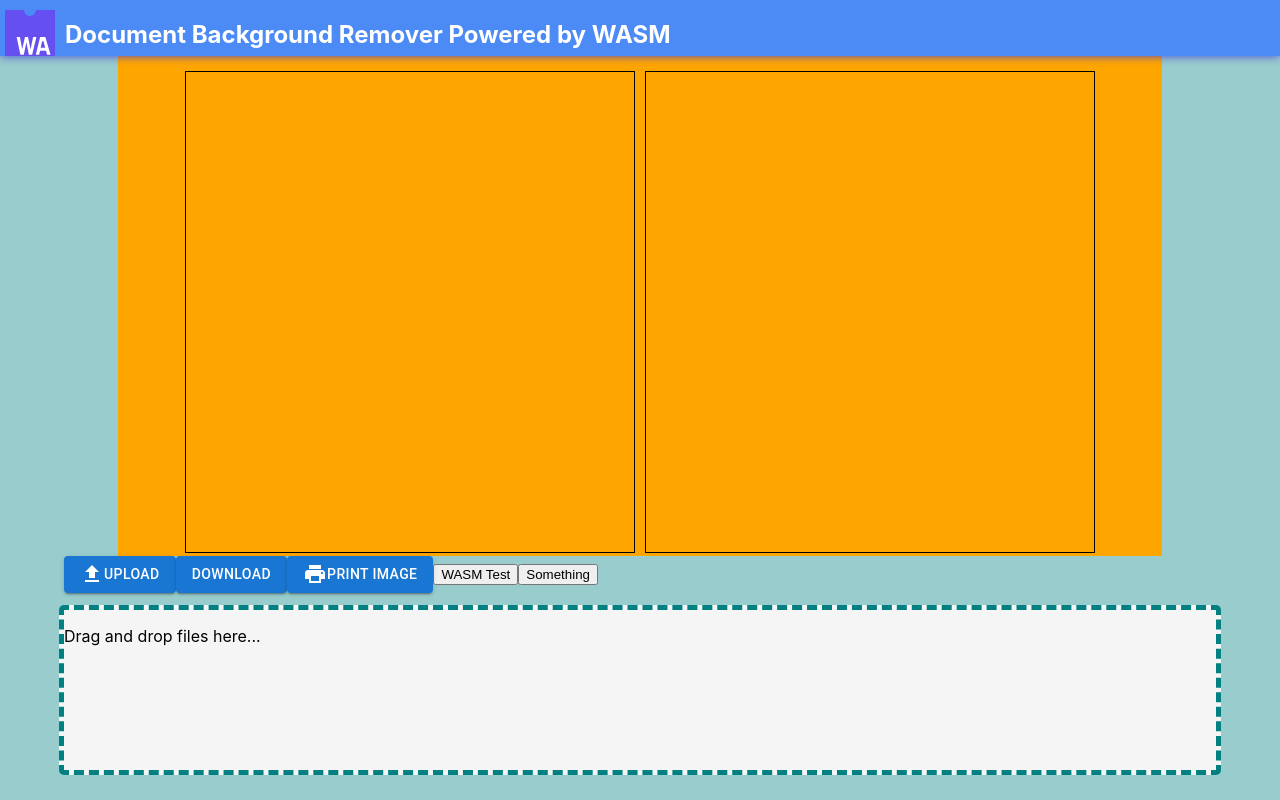
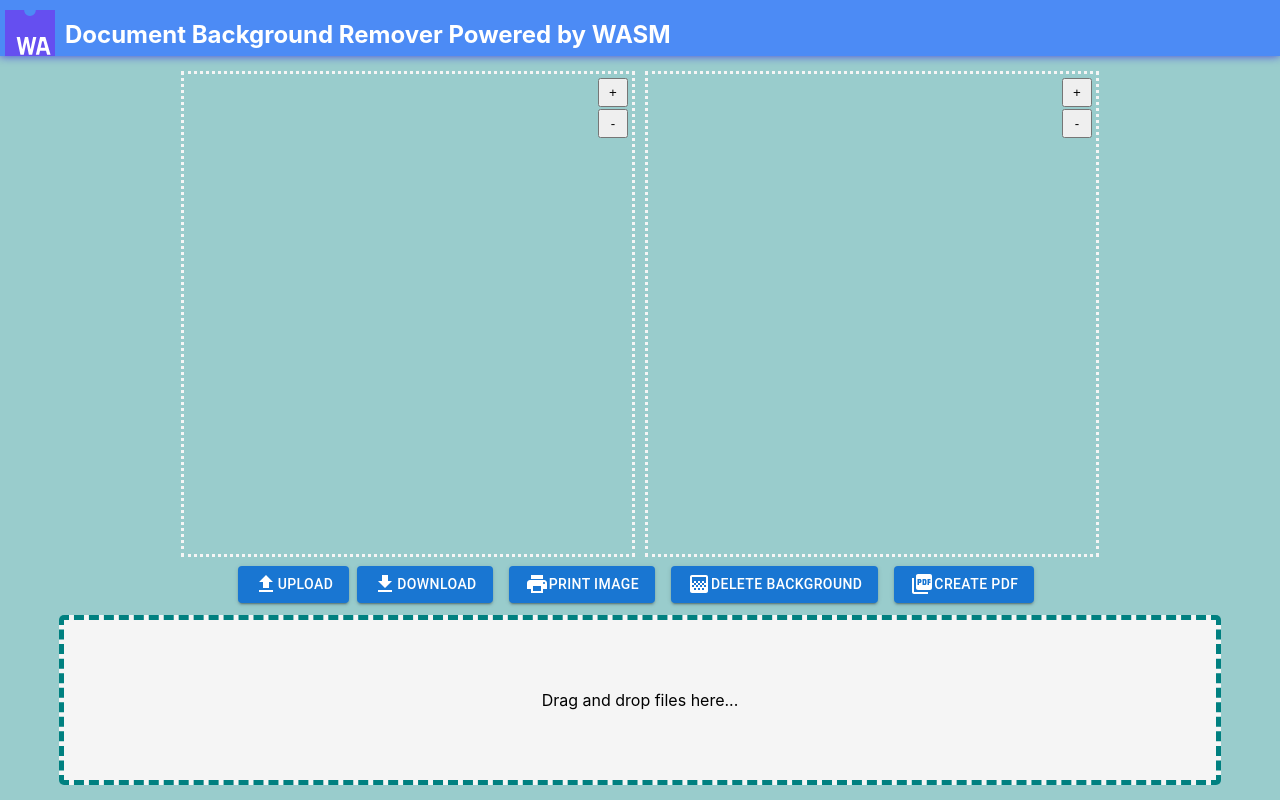
Before and after one commit to t1kjui/React-Wasm-Document-Background-Remover, a React app: page / in a window 1280 px wide. Built offline with nearby package versions, Linux system fonts and the light colour scheme.

Commit message:
Added pdf creation and canvas control buttons

```diff
--- a/src/components/Dropzone.css
+++ b/src/components/Dropzone.css
@@ -29,15 +29,34 @@ body {
 
   display: flex;
   justify-content: center;
+}
 
-  background: orange;
+#leftCanvas {
+  position: relative;
+}
+
+#rightCanvas {
+  position: relative;
+}
+
+.canvasInputWrapper {
+  position: absolute;
+  width: 30px;
+  top: 12px;
+  right: 12px;
+}
+
+.canvasInput {
+  padding: 5px;
+  width: 30px;
+  margin: 0px 0px 2px 0px;
 }
 
 #viewport {
   height: 60vh;
   width: 35vw;
   margin: 5px;
-  border: 1px solid black;
+  border: 3px dotted whitesmoke;
 
 }
 
@@ -45,7 +64,7 @@ body {
   height: 60vh;
   width: 35vw;
   margin: 5px;
-  border: 1px solid black;
+  border: 3px dotted whitesmoke;
 }
 
 
@@ -58,6 +77,17 @@ body {
 
 #controls {
   width: 90vw;
+  margin: auto;
+  padding-top: 10px;
+  text-align: center;
+}
+
+.controllButton {
+  margin-left: 5px;
+  margin-right: 5px;
+}
+
+#instructions {
   margin: auto;
 }
 
--- a/src/components/Dropzone.jsx
+++ b/src/components/Dropzone.jsx
@@ -6,6 +6,9 @@ import './Dropzone.css'
 import { Button, Icon, Switch } from '@mui/material';
 import PrintIcon from '@mui/icons-material/Print';
 import FileUploadIcon from '@mui/icons-material/FileUpload';
+import PictureAsPdfIcon from '@mui/icons-material/PictureAsPdf';
+import GradientIcon from '@mui/icons-material/Gradient';
+import FileDownloadIcon from '@mui/icons-material/FileDownload';
 
 import { jsPDF } from "jspdf";
 import { downloadZip } from "client-zip"
@@ -261,9 +264,19 @@ export default function Dropzone() {
 
     function createPDF() {
       const doc = new jsPDF();
-
-      doc.text("Hello world!", 10, 10);
-      doc.save("a4.pdf");
+      for (let i = 0; i < files.length; i++) {
+        let newImage = new Image();
+        newImage.src = files[i].URL;
+        if (newImage.width > newImage.height) {
+          doc.addPage([newImage.width,newImage.height],'l');
+          doc.addImage(newImage, 'bmp',0,0,newImage.width,newImage.height);
+        } else {
+          doc.addPage([newImage.width,newImage.height],'w');
+          doc.addImage(newImage, 'bmp',0,0,newImage.width,newImage.height);
+        }
+      }
+      doc.deletePage(1);
+      doc.save("WASMImages.pdf");
     }
 
     // let zip = JSZip();
@@ -305,8 +318,20 @@ export default function Dropzone() {
         </div>
       </div>
       <div id="canvas_wrapper">
-        <canvas id="viewport" />
-        <canvas id="cropViewport" />
+        <div id="leftCanvas">
+          <canvas id="viewport" />
+          <div className="canvasInputWrapper">
+            <input className="canvasInput" type="button" id="plus" value="+" />
+            <input type="button" id="minus" className="canvasInput" value="-" />
+          </div>
+        </div>
+        <div id="rightCanvas">
+          <canvas id="cropViewport" />
+          <div className="canvasInputWrapper">
+            <input className="canvasInput" type="button" id="plus" value="+" />
+            <input type="button" id="minus" className="canvasInput" value="-" />
+          </div>
+        </div>
       </div>
 
       <div id='controls'>
@@ -323,13 +348,20 @@ export default function Dropzone() {
               uploadButtonHandler(event)
             }} />
         </Button>
-        <Button type='button' variant='contained' onClick={downloadAllZip}>Download</Button>
-        <Button type='button' variant='contained' onClick={print}>
+        <Button sx={{ mx: 1 }} type='button' variant='contained' onClick={downloadAllZip}>
+          <Icon component={FileDownloadIcon}/>
+          Download</Button>
+        <Button sx={{ mx: 1 }} type='button' variant='contained' onClick={print}>
           <Icon component={PrintIcon} />
           Print Image
         </Button>
-        <button type='button' onClick={testWasm}>WASM Test</button>
-        <button type='button' onClick={createPDF}>Something</button>
+        <Button sx={{ mx: 1 }} type='button' variant='contained' onClick={testWasm}>
+          <Icon component={GradientIcon}/>
+          Delete Background</Button>
+        <Button sx={{ mx: 1 }} className='controllButton' type='button' variant='contained' onClick={createPDF}>
+          <Icon component={PictureAsPdfIcon}/>
+          Create PDF
+        </Button>
       </div>
       <div id="cardsDisplay" onDrop={dropHandler} onDragOver={dragoverHandler}>
         {files.length === 0 && (<p id='instructions'>Drag and drop files here...</p>)}
```
